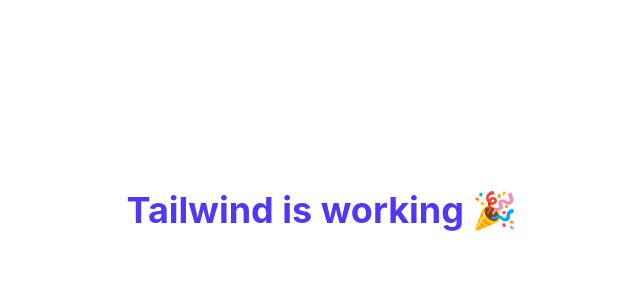
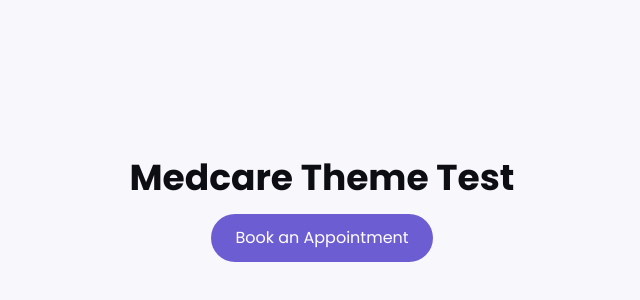
Before and after one commit to royhamlinjr/medcare-landing, a React (Vite) app: page / in a window 1280 px wide. Shown: the part 190-490 px from the top of the page, without its empty margins (318-958 px from the left). Built offline with nearby package versions, Linux system fonts and the light colour scheme.

Commit message:
set up theme tokens (colors, font) and smooth scroll base styles

```diff
--- a/index.html
+++ b/index.html
@@ -3,8 +3,11 @@
   <head>
     <meta charset="UTF-8" />
     <link rel="icon" type="image/svg+xml" href="/favicon.svg" />
+    <link rel="preconnect" href="https://fonts.googleapis.com">
+    <link rel="preconnect" href="https://fonts.gstatic.com" crossorigin>
+    <link href="https://fonts.googleapis.com/css2?family=Poppins:wght@400;500;600;700;800&display=swap" rel="stylesheet">
     <meta name="viewport" content="width=device-width, initial-scale=1.0" />
-    <title>medcare-landing</title>
+    <title>Medcare — Premium Medical Care</title>
   </head>
   <body>
     <div id="root"></div>
--- a/src/App.tsx
+++ b/src/App.tsx
@@ -1,9 +1,10 @@
 function App() {
   return (
-    <div className="min-h-screen flex items-center justify-center bg-white">
-      <h1 className="text-4xl font-bold text-indigo-600">
-        Tailwind is working 🎉
-      </h1>
+    <div className="min-h-screen flex flex-col items-center justify-center gap-4 bg-bg-soft">
+      <h1 className="text-4xl font-bold text-dark">Medcare Theme Test</h1>
+      <button className="bg-primary hover:bg-primary-dark text-white px-6 py-3 rounded-full transition-colors">
+        Book an Appointment
+      </button>
     </div>
   )
 }
--- a/src/index.css
+++ b/src/index.css
@@ -1 +1,23 @@
 @import "tailwindcss";
+
+@theme {
+  --font-sans: "Poppins", ui-sans-serif, system-ui, sans-serif;
+
+  --color-primary: #6C5DD3;
+  --color-primary-dark: #5A4BC4;
+  --color-primary-light: #F3F1FF;
+
+  --color-dark: #0D0D14;
+  --color-gray-text: #6B7280;
+
+  --color-bg-soft: #F8F8FC;
+}
+
+body {
+  font-family: var(--font-sans);
+  -webkit-font-smoothing: antialiased;
+}
+
+html {
+  scroll-behavior: smooth;
+}
```
Also changed, not shown: src/assets/README.md (added).
